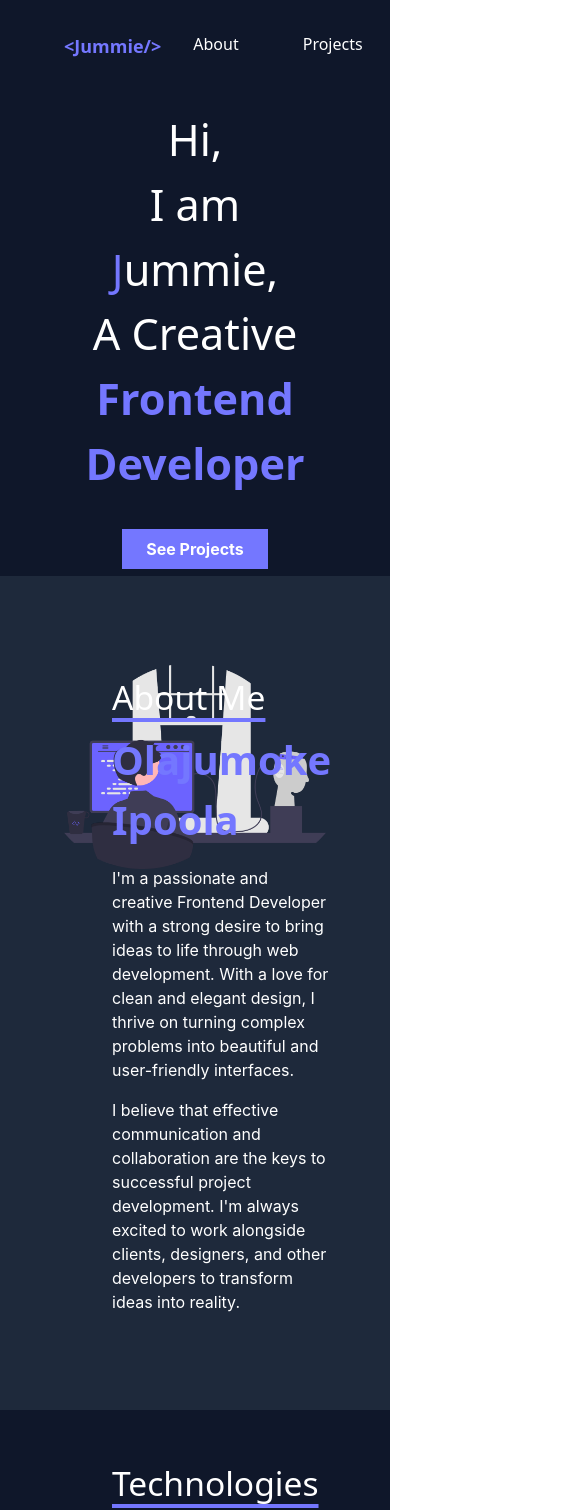
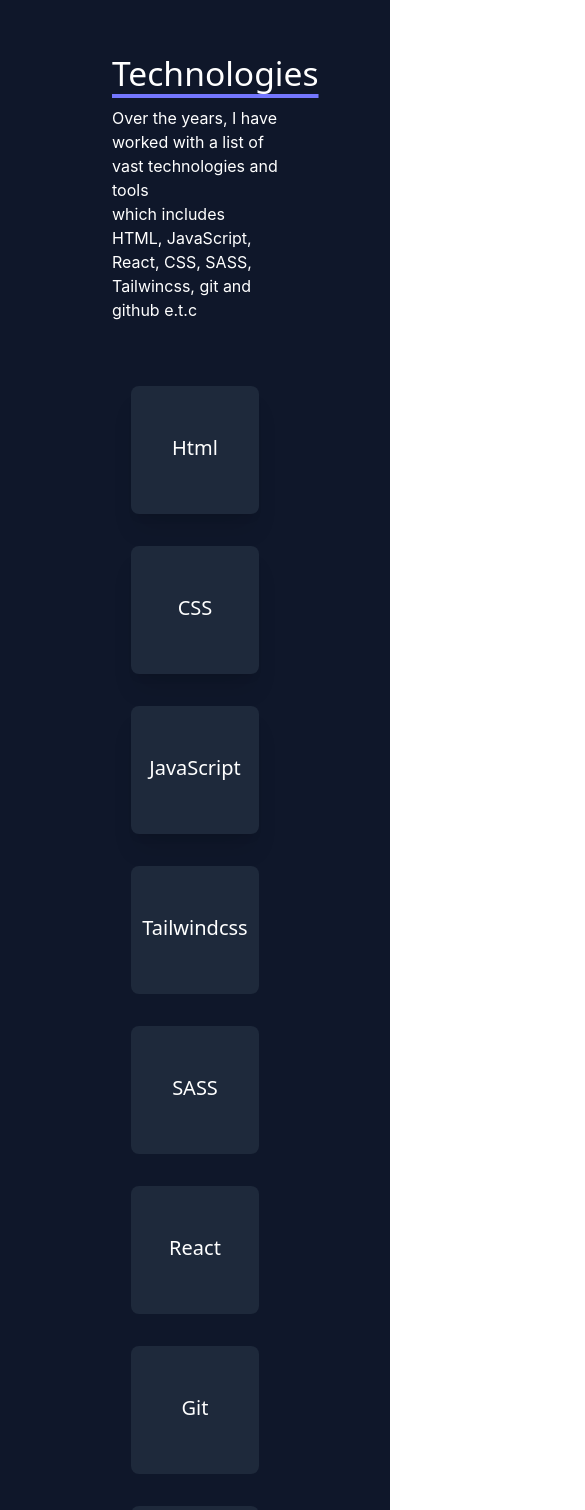
Before and after one commit to jummie-jk/Uptick-Talent-Fellowship, a React (Create React App) app: page /#/technologies in a window 390 px wide. Before the commit this address led to /. Shown: the top 1510 px of the page, 585 px wide, since content can reach past the window. Built offline with nearby package versions, Linux system fonts and the light colour scheme.

Commit message:
Responsiveness

```diff
--- a/src/App.js
+++ b/src/App.js
@@ -1,5 +1,6 @@
 import React from "react";
-import { BrowserRouter, Route, Routes } from "react-router-dom";
+// import { BrowserRouter, Route, Routes } from "react-router-dom";
+import { HashRouter as Router, Routes, Route } from 'react-router-dom';
 import HeroSection from "./components/Hero";
 import About from "./components/About";
 import './App.css';
@@ -9,27 +10,16 @@
 function App() {
   return (
     <>
-    <BrowserRouter>
+    <Router>
       <Routes>
         <Route path="/"  element={<HeroSection />} />
-      <Route path="/about" name="about" element={<About />} />
+        <Route path="/about" name="about" Component={About} />
         <Route path="/projects" element={<Projects />} />
         <Route path="/technologies" element={<Technologies />} />
         <Route path="/contact" element={<Contact />} />
-      {/* <Route path="/marketplace" element={<MarketPlace />} />
-      <Route path="/practice" element={<Practice />} />
-      <Route path="/matterDetails" element={<MatterDetails />} />
-      <Route path="/appointment" element={<Appointment />} />
-      <Route path="/allProspects" element={<AllProspects />} />
-      <Route path="summary" element={<Summary />} />
-      <Route path="/crm" />
-      <Route path="backOffice" />
-      <Route path="helpDesktop" />
-      <Route path="clientDetails" element={<ClientDetails />} />
-      <Route path="terminationpolicy" element={<TerminationPolicy />} />
-      <Route path="paymentschedule" element={<PaymentSchedule />} />  */}
       </Routes>
-  </BrowserRouter>
+    </Router>
+
     </>
   );
 }
--- a/src/components/About.js
+++ b/src/components/About.js
@@ -9,7 +9,7 @@
         initial={{ opacity: 0, y: -20 }}
         animate={{ opacity: 1, y: 0 }}
         transition={{ duration: 1 }}
-        className=" bg-blue-secondary text-white px-28 flex flex-row justify-between py-24 font-PTSans"
+        className=" bg-blue-secondary text-white px-28 flex flex-row justify-between max-w-700 py-24 font-PTSans"
       >
         <div>
           <p className="underline underline-offset-8 decoration-4 decoration-lightb text-[2.1rem]">
@@ -32,7 +32,7 @@
           initial={{ opacity: 0, x: -20 }}
           animate={{ opacity: 1, x: 0 }}
           transition={{ duration: 1, delay: 0.5 }}
-          className="w-full h-full pt-4 boxes cursor-pointer grayscale transition-transform transform pl-24"
+          className="w-full h-full pt-4 boxes cursor-pointer grayscale transition-transform transform image-main pl-24"
         >
           <img src={Jummienew} alt="Olajumoke Ipoola" className="w-full h-full" />
         </motion.div>
@@ -42,38 +42,3 @@
 };
 
 export default About;
-
-// import React from "react";
-// import Jummienew from "./Images/JummieNew.png";
-//          className="w-full sm:w-1/2 md:w-1/3 lg:w-1/4 xl:w-1/3 pt-4 sm:pt-0 boxes cursor-pointer grayscale transition-transform transform"
-// const About = () => {
-//   return (
-//     <>
-//       <div className=" bg-blue-secondary text-white px-28 h-[35rem] flex flex-row justify-between py-24 font-PTSans">
-//         <div>
-//           <p className="underline underline-offset-8 decoration-4 decoration-lightb text-[2.1rem] ">
-//             About Me
-//           </p>
-//           <p className="text-lightb font-extrabold text-[2.5rem]">Olajumoke Ipoola</p>
-//           <p className="text-[1rem] font-inter">
-//             I'm a passionate and creative Frontend Developer with a strong<br/>
-//             desire to bring ideas to life through web development. With a love<br/>
-//             for clean and elegant design, I thrive on turning complex problems<br/>
-//             into beautiful and user-friendly  interfaces.<br/><br/></p>
-//             <p className="text-[1rem] font-inter">
-//             I believe that
-//             effective communication and collaboration are the keys to <br/>
-//             successful project development. I'm always excited to work alongside <br/>
-//             clients, designers, and other developers to transform ideas into reality. <br/>
-//             I'm a problem solver, and I enjoy tackling challenges head-on,<br/>
-//             continuously learning and adapting to new technologies.
-//           </p>
-//         </div>
-//         <div className="">
-//           <img src={Jummienew}  alt="Olajumoke Ipoola" className="w-full h-full pt-4 boxes cursor-pointer grayscale transition-transform transform"/>
-//         </div>
-//       </div>
-//     </>
-//   );
-// };
-// export default About;
--- a/src/components/Hero.js
+++ b/src/components/Hero.js
@@ -18,7 +18,7 @@
           initial={{ opacity: 0, y: -20 }}
           animate={{ opacity: 1, y: 0 }}
           transition={{ duration: 1 }}
-          className="flex flex-col sm:flex-row justify-between items-center"
+          className="flex flex-col sm:flex-row justify-between items-center "
         >
           <div className="font-normal text-center sm:text-left pt-12 sm:pt-12">
             <h1 className="text-[2.7rem] font-PTSans">
@@ -40,7 +40,7 @@
             transition={{ duration: 1, delay: 0.5 }}
             className="pt-24 sm:pt-12"
           >
-            <img src={heroImg} alt="A lady on a computer" />
+            <img src={heroImg} alt="A lady on a computer"  className="hide-image"/>
           </motion.div>
         </motion.div>
       </div>
--- a/src/components/Navbar.js
+++ b/src/components/Navbar.js
@@ -9,9 +9,9 @@
             <p className="text-lightb text-lg font-bold">{`<Jummie/>`}</p>
           </div>
           <div>
-            <ul className="flex flex-row font-medium text-base">
+            <ul className="flex flex-row font-medium text-base hide-image">
               <li>
-                <Link to="about" className="px-8">
+                <Link to="/about" className="px-8">
                   About
                 </Link>
               </li>
--- a/src/components/Projects.js
+++ b/src/components/Projects.js
@@ -18,7 +18,7 @@
             <div className="px-12 ">
                 <div className="flex flex-row justify-center py-16">
                     <div className="pr-8">
-                        <img src={Lawfirm} alt="A lawfirm" className="scale-100 hover:scale-105 w-[35rem] h-[13rem]"></img>
+                        <img src={Lawfirm} alt="A lawfirm" className="scale-100 hover:scale-105 w-[35rem] h-[13rem] hide-image"></img>
                     </div>
                     <div className="text-white font-inter pl-8" >
                         <p className="text-[1rem]">01</p>
@@ -65,12 +65,12 @@
                         </div>
                     </div>
                     <div className="pl-8">
-                        <img src={cryptous} alt="A lawfirm" className="scale-100 hover:scale-105 w-[35rem] h-[13rem]"></img>
+                        <img src={cryptous} alt="A lawfirm" className="scale-100 hover:scale-105 w-[35rem] h-[13rem] hide-image" ></img>
                     </div>
                 </div>
                 <div className="flex flex-row justify-center py-16">
                     <div className="pr-8">
-                        <img src={gallery} alt="A lawfirm" className="scale-100 hover:scale-105 w-[35rem] h-[13rem]"></img>
+                        <img src={gallery} alt="A lawfirm" className="scale-100 hover:scale-105 w-[35rem] h-[13rem] hide-image"></img>
                     </div>
                     <div className="text-white pl-8 font-inter " >
                         <p className="text-[1rem]">03</p>
@@ -117,12 +117,12 @@
                         </div>
                     </div>
                     <div className="pl-8">
-                        <img src={herlign} alt="A lawfirm" className="scale-100 hover:scale-105 w-[35rem] h-[13rem]"></img>
+                        <img src={herlign} alt="A lawfirm" className="scale-100 hover:scale-105 w-[35rem] h-[13rem] hide-image"></img>
                     </div>
                 </div>
                 <div className="flex flex-row justify-center py-16">
                     <div className="pr-8">
-                        <img src={herrands} alt="A lawfirm" className="scale-100 hover:scale-105 w-[35rem] h-[13rem]"></img>
+                        <img src={herrands} alt="A lawfirm" className="scale-100 hover:scale-105 w-[35rem] h-[13rem] hide-image"></img>
                     </div>
                     <div className="text-white pl-8 font-inter" >
                         <p className="text-[1rem]">05</p>
@@ -138,7 +138,6 @@
                             >
                             Open Project
                         </a>
-
                         </div>
                     </div>
                 </div>
--- a/src/components/Technologies.js
+++ b/src/components/Technologies.js
@@ -5,7 +5,7 @@
 
   return (
     <>
-      <div className=" bg-blue-primary text-white  pt-12 h-[25rem] overflow-y-hidden font-PTSans">
+      <div className=" bg-blue-primary text-white  py-12 font-PTSans">
         <div className="px-28">
           <p className="underline underline-offset-8 decoration-4 decoration-lightb text-[2.1rem] ">
             Technologies
@@ -17,34 +17,34 @@
             and github e.t.c{" "}
           </p>
         </div>
-        <div className="marquee-container overflow-hidden pt-12 px-12">
-          <div className="marquee">
-            <div className="marquee-text text-xl animate-marquee flex flex-row justify-between">
-              <div className="bg-blue-secondary shadow-xl h-[8rem] w-[8rem] rounded-lg text-center pt-12 mx-4">
+        <div className=" pt-12 px-12">
+          <div className="">
+            <div className="text-xl flex flex-row justify-between max-w-700">
+              <div className="bg-blue-secondary shadow-xl w-32 h-32 rounded-lg text-center pt-12 m-4">
                 <p>Html</p>
               </div>
-              <div className="bg-blue-secondary shadow-xl h-[8rem] w-[8rem] rounded-lg text-center pt-12 mx-4">
+              <div className="bg-blue-secondary shadow-xl w-32 h-32  rounded-lg text-center pt-12 m-4">
                 CSS
               </div>
-              <div className="bg-blue-secondary shadow-xl  h-[8rem] w-[8rem] rounded-lg text-center pt-12 mx-4">
+              <div className="bg-blue-secondary shadow-xl w-32 h-32 rounded-lg text-center pt-12 m-4">
                 JavaScript
               </div>
-              <div className="bg-blue-secondary h-[8rem] w-[8rem] rounded-lg text-center pt-12 mx-4">
+              <div className="bg-blue-secondary w-32 h-32 rounded-lg text-center pt-12 m-4">
                 Tailwindcss
               </div>
-              <div className="bg-blue-secondary h-[8rem] w-[8rem] rounded-lg text-center pt-12 mx-4">
+              <div className="bg-blue-secondary w-32 h-32 rounded-lg text-center pt-12 m-4">
                 SASS
               </div>
-              <div className="bg-blue-secondary h-[8rem] w-[8rem] rounded-lg text-center pt-12 mx-4">
+              <div className="bg-blue-secondary w-32 h-32  rounded-lg text-center pt-12 m-4">
                 React
               </div>
-              <div className="bg-blue-secondary h-[8rem] w-[8rem] rounded-lg text-center pt-12 mx-4">
+              <div className="bg-blue-secondary w-32 h-32 rounded-lg text-center pt-12 m-4">
                 Git
               </div>
-              <div className="bg-blue-secondary h-[8rem] w-[8rem] rounded-lg text-center pt-12 mx-4">
+              <div className="bg-blue-secondary w-32 h-32 rounded-lg text-center pt-12 m-4">
                 Netlify
               </div>
-              <div className="bg-blue-secondary h-[8rem] w-[8rem] rounded-lg text-center pt-12 mx-4">
+              <div className="bg-blue-secondary w-32 h-32 rounded-lg text-center pt-12 m-4">
                 Vercel
               </div>
             </div>
--- a/src/index.css
+++ b/src/index.css
@@ -23,3 +23,30 @@
 .grayscale:hover {
   filter: grayscale(0%);
 }
+/* @media (max-width: 639px) {
+  .lg\:block {
+    display: none;
+  }
+} */
+@media (max-width: 700px) {
+  .hide-image {
+    display: none;
+  }
+}
+@media (max-width: 800px) {
+  .max-w-700 {
+    display: flex;
+    flex-direction: column;
+    justify-items: center;
+    align-items: center;
+
+  }
+}
+
+
+@media (max-width: 800px) {
+  .image-main{
+    padding-left: 0;
+    padding-top: 2rem;
+  }
+}
```
Lines whose indentation alone changed are shown as unchanged.
